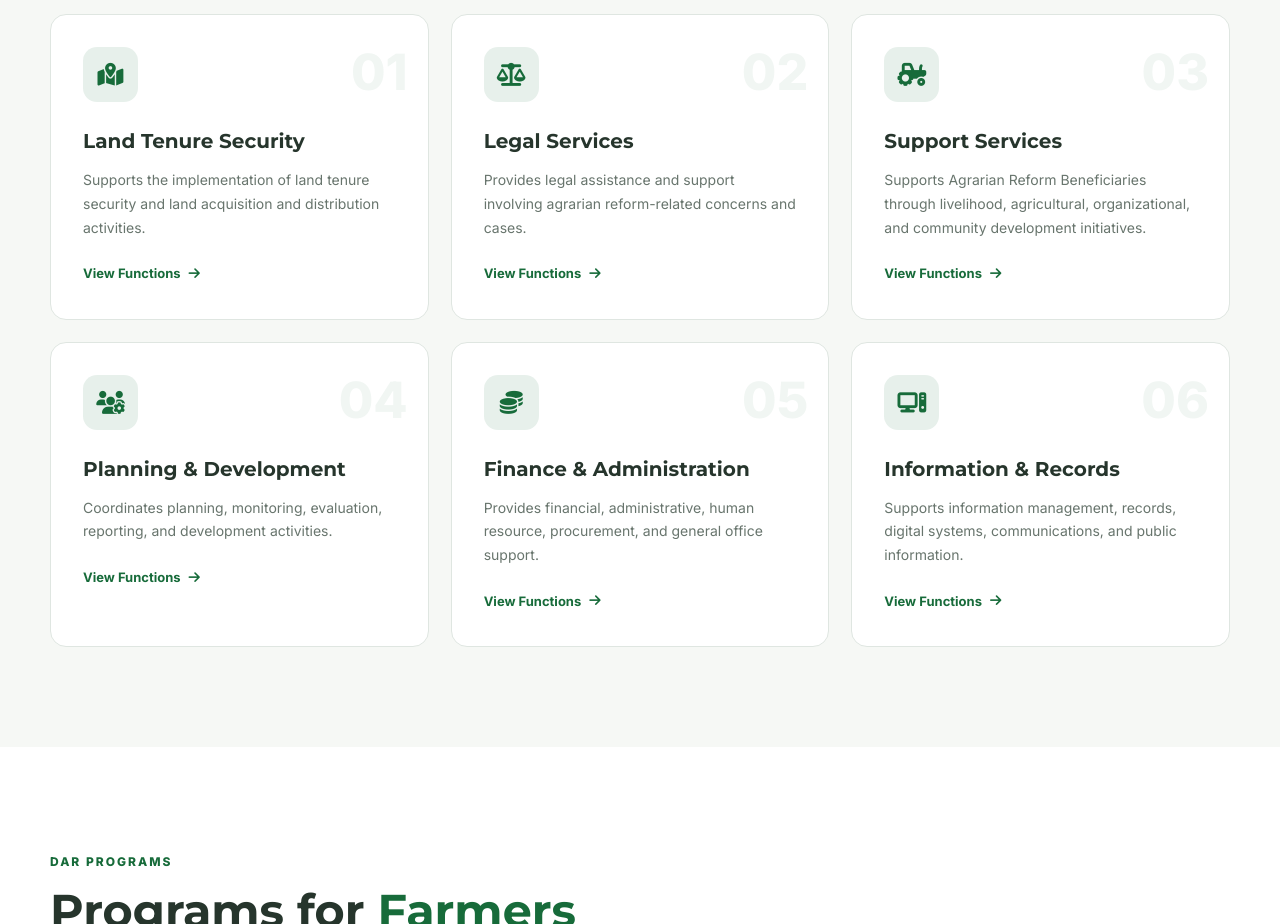
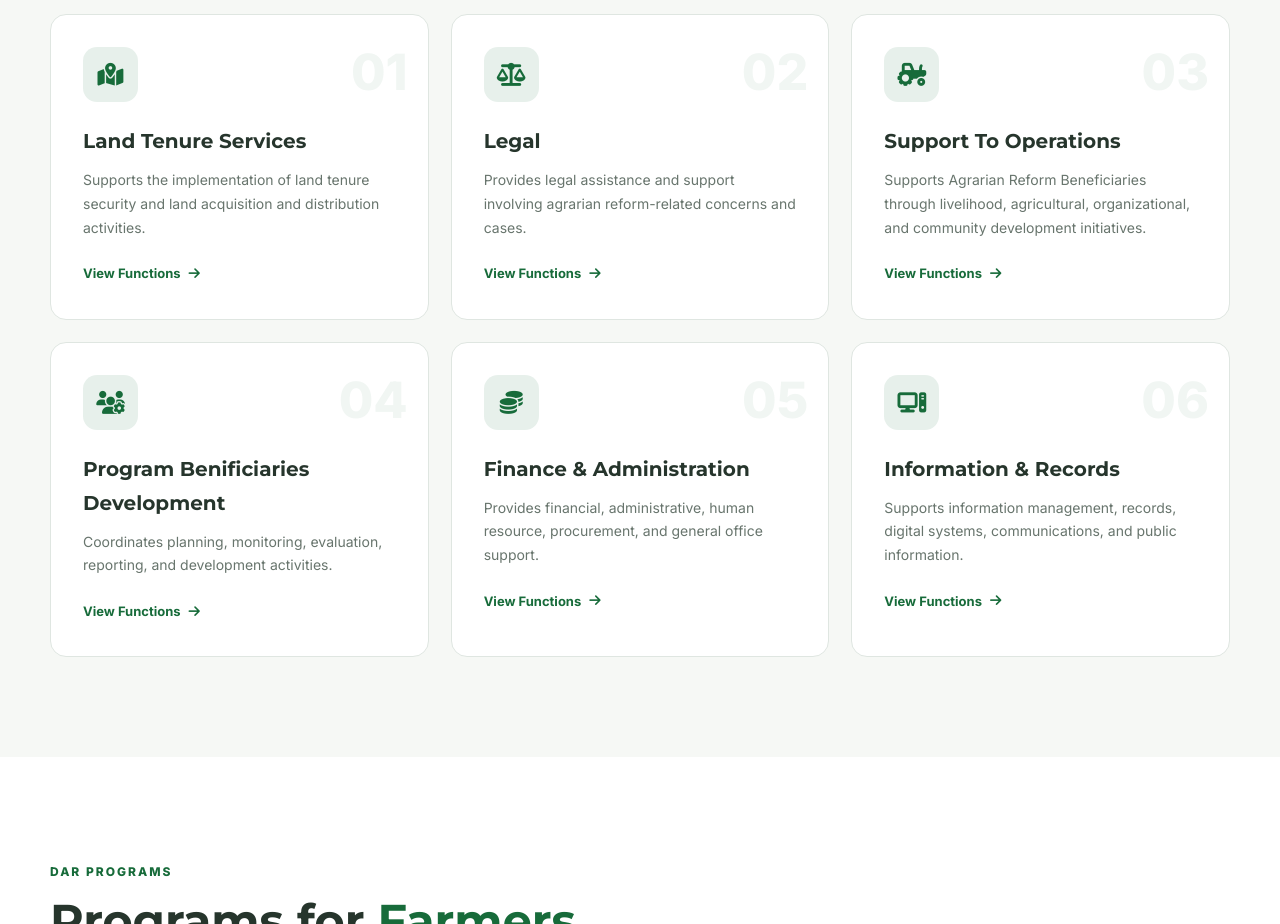
Before and after one commit to mondragonkurt-cloud/DAR-PANGASINAN, a plain HTML site: page index.html in a window 1280 px wide. Shown: the part 2320-3244 px from the top of the page. Drawn offline with Linux system fonts and the light colour scheme.

```diff
--- a/index.html
+++ b/index.html
@@ -424,7 +424,7 @@
                 </div>
 
                 <h3>
-                    Land Tenure Security
+                    Land Tenure Services
                 </h3>
 
                 <p>
@@ -458,7 +458,7 @@
                 </div>
 
                 <h3>
-                    Legal Services
+                    Legal
                 </h3>
 
                 <p>
@@ -491,7 +491,7 @@
                 </div>
 
                 <h3>
-                    Support Services
+                    Support To Operations
                 </h3>
 
                 <p>
@@ -525,7 +525,7 @@
                 </div>
 
                 <h3>
-                    Planning & Development
+                    Program Benificiaries Development
                 </h3>
 
                 <p>
```
